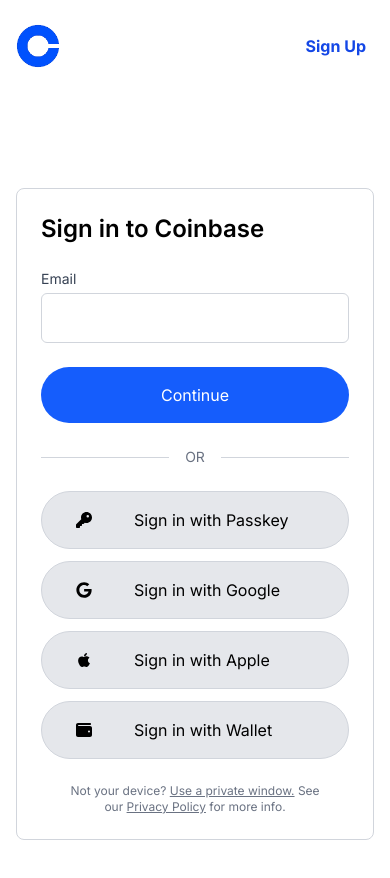
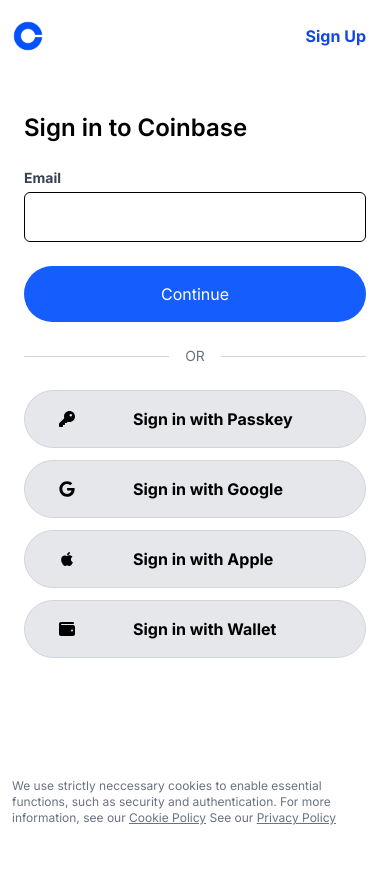
Before and after one commit to Maxzi3/coinbase_clone, a Vue app: page /login in a window 390 px wide. Shown: the top 878 px of the page. Built offline with nearby package versions, Linux system fonts and the light colour scheme.

Commit message:
`Refactor UI components and templates with minor styling adjustments`

```diff
--- a/src/App.vue
+++ b/src/App.vue
@@ -2,9 +2,11 @@
   <div class="dark:bg-black">
     <Navbar />
     <router-view />
+    <Footer />
   </div>
 </template>
 
 <script setup lang="ts">
 import Navbar from "./components/Navbar.vue";
+import Footer from "./components/Footer.vue";
 </script>
--- a/src/components/BaseButton.vue
+++ b/src/components/BaseButton.vue
@@ -3,7 +3,7 @@
       class="w-full flex items-center justify-center gap-2 p-4 rounded-full font-medium transition duration-200"
       :class="[
         variant === 'primary' ? 'bg-blue-600 text-white hover:bg-blue-700' :
-        variant === 'outline' ? 'border border-gray-300 dark:bg-gray-800 bg-gray-200 dark:text-white text-black hover:bg-gray-300 dark:hover:bg-gray-600 font-bold flex justify-start gap-10 lg:gap-20 ' : '',
+        variant === 'outline' ? 'border border-gray-300 dark:bg-gray-800 bg-gray-200 dark:text-white text-black hover:bg-gray-300 dark:hover:bg-gray-600  flex justify-start gap-14 md:gap-20' : '',
       ]"
       v-bind="$attrs"
     >
--- a/src/components/BaseInput.vue
+++ b/src/components/BaseInput.vue
@@ -1,12 +1,12 @@
 <template>
   <div class="flex flex-col gap-1">
-    <label :for="id" class="text-sm font-medium dark:text-white text-gray-700">{{ label }}</label>
+    <label :for="id" class="text-sm font-bold dark:text-white text-gray-700">{{ label }}</label>
     <input
       :id="id"
       :value="modelValue"
       @input="$emit('update:modelValue', ($event.target as HTMLInputElement).value)"
       v-bind="$attrs"
-      class="px-4 py-3 border border-gray-300 text-black dark:text-white rounded-md focus:outline-none focus:border-none focus:ring-1 focus:ring-blue-500"
+      class="px-4 py-3 border dark:border-gray-300 text-black dark:text-white rounded-md focus:outline-none focus:border-none focus:ring-1 focus:ring-blue-500"
     />
   </div>
 </template>
--- /dev/null
+++ b/src/components/Footer.vue
@@ -0,0 +1,12 @@
+<template>
+      <p class=" hidden md:block text-xs mx-auto text-center text-gray-500 pb-2 w-[256px]">
+        Not your device?
+        <a href="#" class="underline">Use a private window.</a>
+        See our <a href="#" class="underline">Privacy Policy</a> for more info.
+      </p>
+      <p class="block md:hidden text-xs mx-auto  text-gray-500  px-[12px] py-20">
+       We use strictly neccessary cookies to enable essential functions, such as security and authentication. For more information, see our
+        <a href="#" class="underline">Cookie Policy</a>
+        See our <a href="#" class="underline">Privacy Policy</a>
+      </p>
+  </template>
--- a/src/components/Navbar.vue
+++ b/src/components/Navbar.vue
@@ -1,8 +1,8 @@
 <template>
-    <header class="w-full flex items-center justify-between px-2  py-4 sticky top-0 bg-white dark:bg-black">
+    <header class="w-full flex items-center justify-between px-2 py-4  bg-white dark:bg-black">
       <div class="flex items-center space-x-2">
         <router-link to="/">
-        <img :src ='Logo' alt="Coinbase Logo" class="w-15 h-15" />
+        <img :src ='Logo' alt="Coinbase Logo" class="w-10 h-10 lg:w-12 lg:h-12" />
     </router-link>
       </div>
       <button class="text-blue-700 font-bold px-4 py-2 rounded transition">
--- a/src/pages/Login.vue
+++ b/src/pages/Login.vue
@@ -1,10 +1,10 @@
 <template>
-  <div class="min-h-screen flex flex-col items-center justify-center px-4 py-8 bg-white dark:bg-black">
-    <div class="w-full max-w-md space-y-6 border border-gray-300 rounded-lg p-6">
+  <div class="flex flex-col items-center justify-center px-4 py-8 bg-white dark:bg-black">
+    <div class="w-full max-w-md space-y-6 md:border border-gray-300 rounded-lg md:p-6 p-2">
       <h1 class="text-2xl font-semibold text-black dark:text-white">Sign in to Coinbase</h1>
 
       <!-- Email Input -->
-      <BaseInput v-model="email" id="email" label="Email" type="email" />
+      <BaseInput v-model="email" id="email" label="Email" type="email"  />
       <p v-if="emailError" class="text-red-500 text-xs mt-1">{{ emailError }}</p>
 
       <!-- Continue Button -->
@@ -21,29 +21,22 @@
       <div class="space-y-3">
         <BaseButton variant="outline">
           <FontAwesomeIcon :icon="['fas', 'key']" class="w-5 h-5 ml-4" />
-          Sign in with Passkey
+          <p class="font-bold"> Sign in with Passkey</p>
         </BaseButton>
         <BaseButton variant="outline">
           <FontAwesomeIcon :icon="['fab', 'google']" class="w-5 h-5 ml-4" />
-          Sign in with Google
+          <p class="font-bold"> Sign in with Google</p>
         </BaseButton>
         <BaseButton variant="outline">
           <FontAwesomeIcon :icon="['fab', 'apple']" class="w-5 h-5 ml-4" />
-          Sign in with Apple
+         <p class="font-bold">Sign in with Apple </p>
         </BaseButton>
         <BaseButton variant="outline">
           <FontAwesomeIcon :icon="['fas', 'wallet']" class="w-5 h-5 ml-4" />
-          Sign in with Wallet
+         <p class="font-bold">Sign in with Wallet </p>
         </BaseButton>
       </div>
-
-      <!-- Footer Text -->
-      <p class="text-xs mx-auto text-center text-gray-500 mt-4 w-[256px]">
-        Not your device?
-        <a href="#" class="underline">Use a private window.</a>
-        See our <a href="#" class="underline">Privacy Policy</a> for more info.
-      </p>
-    </div>
+      </div>
   </div>
 </template>
 
--- a/src/pages/PasswordLogin.vue
+++ b/src/pages/PasswordLogin.vue
@@ -1,22 +1,25 @@
 <template>
-    <div class="min-h-screen flex flex-col items-center justify-center px-4 py-8 bg-white dark:bg-black dark:text-white text-black">
-      <div class="w-full max-w-md space-y-10 border border-gray-300 rounded-lg p-6">
-        <h1 class="text-2xl font-semibold">Sign in to Coinbase</h1>
+    <div class="flex flex-col items-center justify-center md:px-4 md:py-8 bg-white dark:bg-black dark:text-white text-black">
+      <div class="w-full max-w-md space-y-4 md:border border-gray-300 rounded-lg p-6">
+        <div>
+          <h1 class="text-2xl font-semibold">Sign in to Coinbase</h1>
+          <p class="text-sm py-2 text-gray-600">To continue to Account Management</p>
+        </div>
 
         <!-- Email Input (Disabled with Icon) -->
         <div class="relative w-full">
-          <font-awesome-icon icon="user" class="absolute left-3 top-1/2 -translate-y-1/2 w-4 h-4" />
+          <font-awesome-icon icon="user" class="absolute left-5 top-1/2 -translate-y-1/2 w-4 h-4" />
           <input
             :value="auth.email"
             type="text"
             disabled
-            class="w-full pl-12 pr-4 py-3 border border-gray-300 rounded-md bg-gray-100 dark:bg-black text-sm font-medium cursor-not-allowed"
+            class="w-full pl-12 pr-4 py-4 border border-gray-300 rounded-md bg-gray-100 dark:bg-black text-sm font-medium cursor-not-allowed"
           />
         </div>
 
         <!-- Password Input -->
         <div>
-          <label class="text-sm font-medium">Password</label>
+          <label class="text-sm font-bold">Password</label>
           <div class="relative">
             <input
               :type="show ? 'text' : 'password'"
@@ -30,7 +33,7 @@
           <p v-if="passwordError" class="text-red-500 text-sm mt-1">{{ passwordError }}</p>
 
           <div class="flex items-center justify-between mt-2">
-            <a href="#" class="text-sm text-blue-600 hover:underline">Forgot your password?</a>
+            <a href="#" class="text-sm text-blue-600 hover:underline">Forgot password?</a>
           </div>
         </div>
 
--- a/src/pages/TwoFA.vue
+++ b/src/pages/TwoFA.vue
@@ -1,6 +1,6 @@
 <template>
-  <div class="min-h-screen flex items-center justify-center bg-white dark:bg-black dark:text-white text-black px-4 py-8">
-    <div class="w-full max-w-md space-y-6 border border-gray-300 rounded-lg p-6">
+  <div class=" flex items-center justify-center bg-white dark:bg-black dark:text-white text-black  py-8">
+    <div class="w-full max-w-md space-y-6 md:border border-gray-300 rounded-lg p-6">
       <h1 class="text-2xl font-semibold">Two-Factor Authentication</h1>
       <p class="text-gray-600 text-sm">
         We sent a 6-digit code to your email: <strong>{{ auth.email }}</strong>
```
